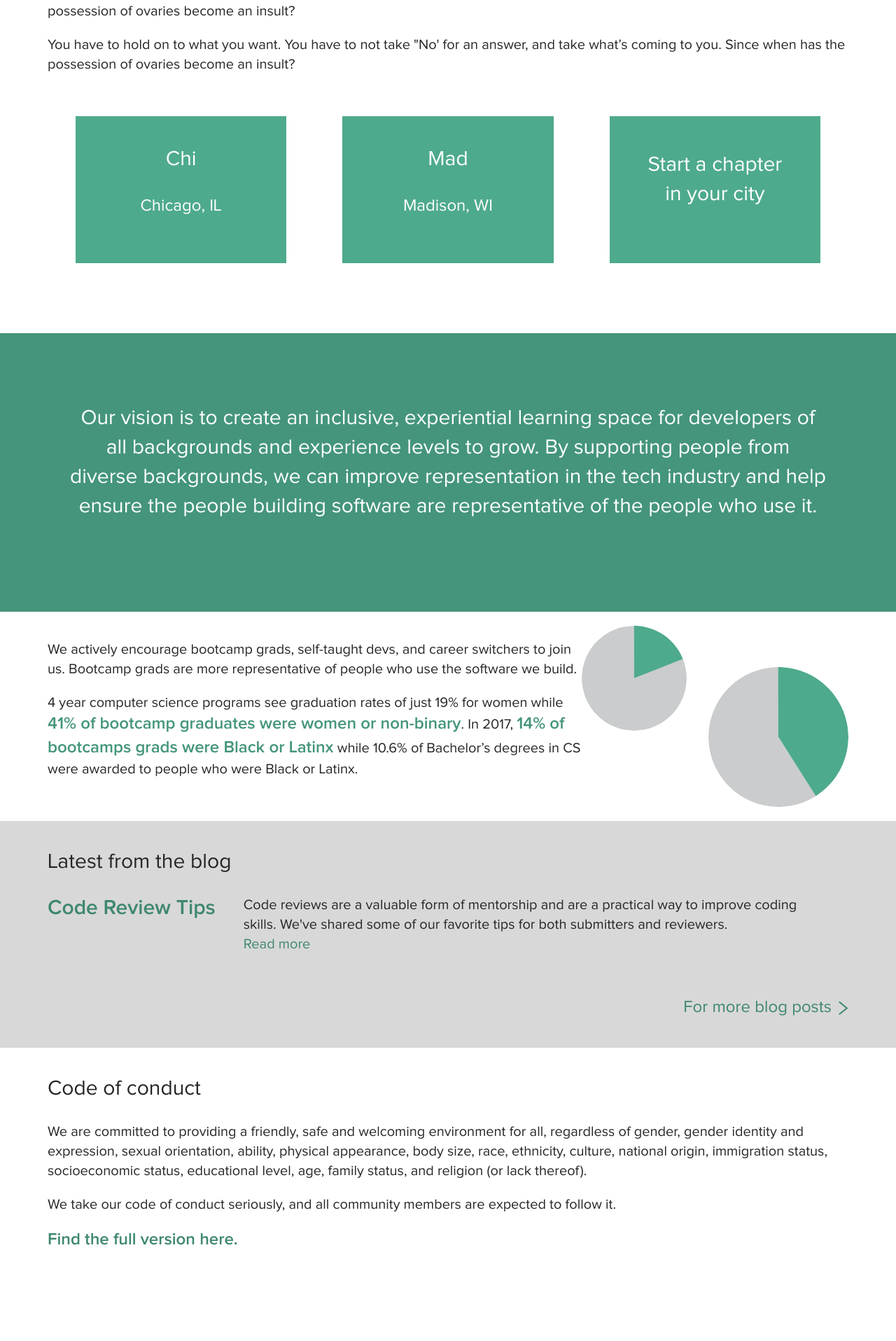
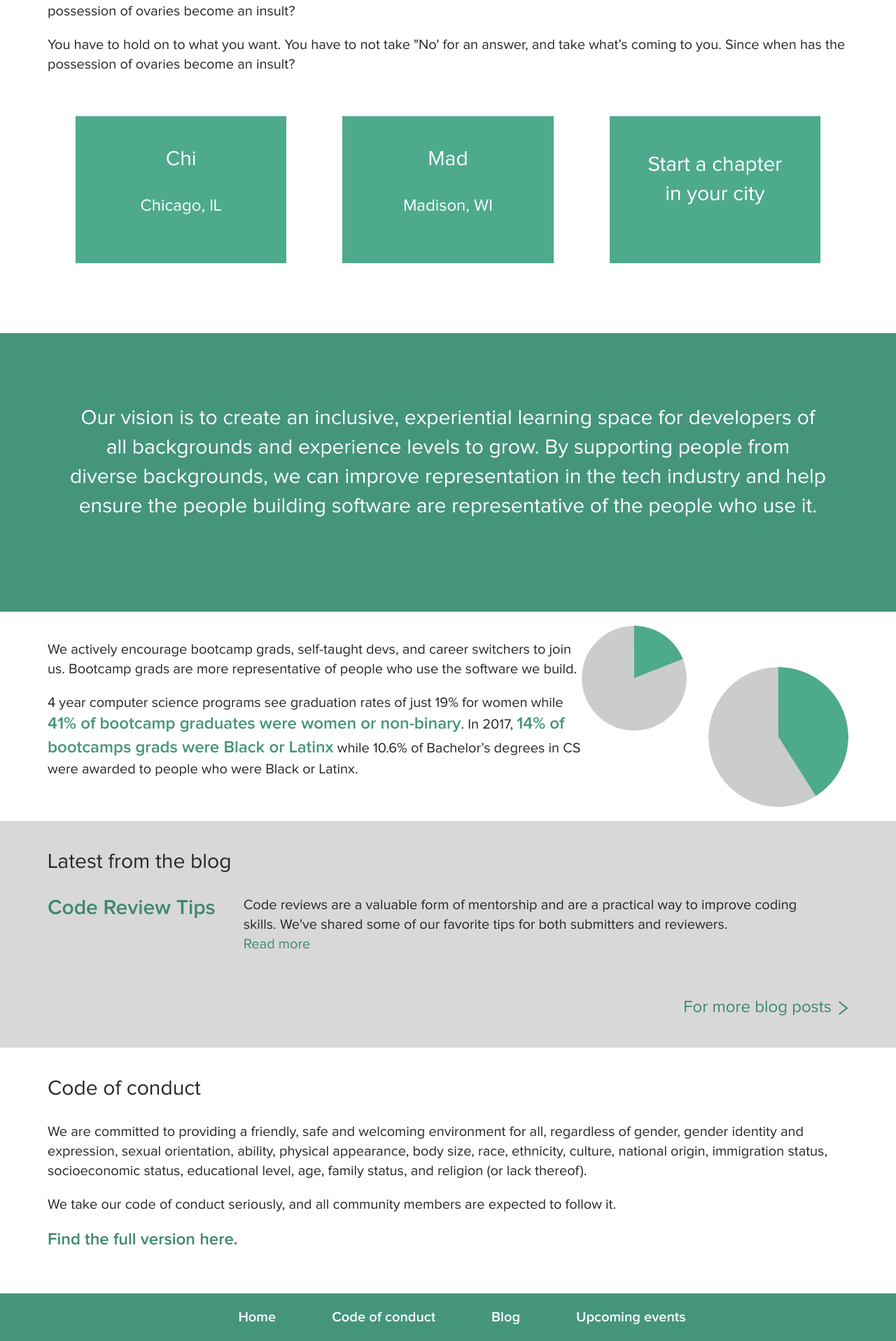
Before and after one commit to mercedesb/dev-together, a Jekyll site: the page built from docs/index.html, in a window 1280 px wide. Shown: the part 1978-3894 px from the top of the page at 70% size. Built offline with Jekyll 4.4.1, drawn with Linux system fonts in a browser that asks for light colours; before the commit the page ends 3826 px from its top, so only the background shows below that.

Commit message:
global footer

```diff
--- /dev/null
+++ b/docs/_includes/global_footer.html
@@ -0,0 +1,8 @@
+<footer class="GlobalFooter">
+  <ul>
+    <li><a href="/">Home</a></li>
+    <li><a href="/code-of-conduct">Code of conduct</a></li>
+    <li><a href="/blog">Blog</a></li>
+    <li><a href="/events">Upcoming events</a></li>
+  </ul>
+</footer>
--- a/docs/_sass/base/_footer.scss
+++ b/docs/_sass/base/_footer.scss
@@ -102,3 +102,25 @@
     font-size: 1.2rem;
   }
 }
+
+.GlobalFooter {
+  background-color: $brand-color;
+  color: $white;
+  display: flex;
+  justify-content: center;
+
+  ul {
+    list-style: none;
+    display: flex;
+    justify-content: space-around;
+    margin: $small-spacing 0;
+
+    li {
+      margin: 0 $base-spacing;
+      a {
+        color: $white;
+        font-weight: $font-weight-bold;
+      }
+    }
+  }
+}
--- a/docs/index.html
+++ b/docs/index.html
@@ -26,4 +26,5 @@ body_class: home-intro
         <p><strong><a href="code-of-conduct">Find the full version here.</a></strong></p>
       </div>
     </section>
+    {% include global_footer.html %}
   </main>
```
